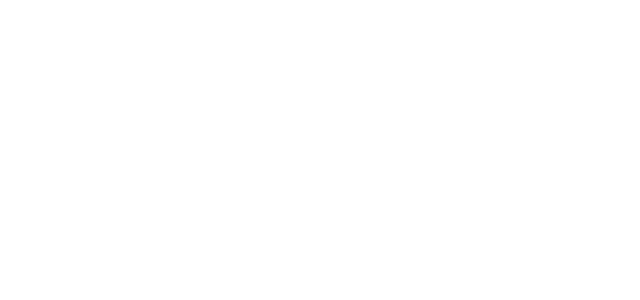
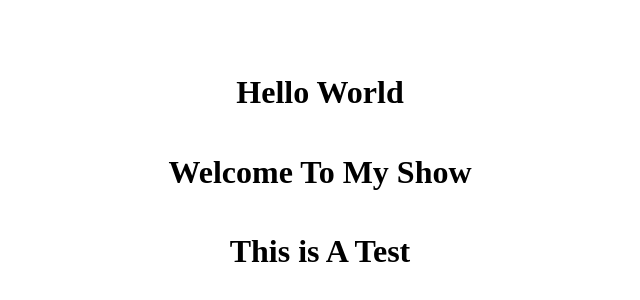
Before and after one commit to MimmDev/mini-projects, a React (Create React App) app: page / in a window 1280 px wide. Shown: the part 228-528 px from the top of the page, without its empty margins (320-960 px from the left). Built offline with nearby package versions, Linux system fonts and the light colour scheme.

Commit message:
Add Cascade component

```diff
--- a/src/App.tsx
+++ b/src/App.tsx
@@ -1,11 +1,16 @@
-import { SwipeText } from "./components/SwipeText/SwipeText";
+import { Cascade } from "./components/Cascade/Cascade";
 
 function App() {
     return (
         <div className="app-container">
             {/* <Clock /> */}
             {/* <Shapes /> */}
-            <SwipeText />
+            {/* <SwipeText /> */}
+            <Cascade interval={0.2}>
+                <h1>Hello World</h1>
+                <h1>Welcome To My Show</h1>
+                <h1>This is A Test</h1>
+            </Cascade>
         </div>
     );
 }
--- /dev/null
+++ b/src/components/Cascade/Cascade.styles.ts
@@ -0,0 +1,20 @@
+import styled, { keyframes } from "styled-components";
+
+export const slideIn = keyframes`
+	from {
+		opacity: 0;
+		transform: translate3d(-100px, 0, 0);
+	}
+
+	to {
+		opacity: 1;
+		transform: translate3d(0, 0, 0);
+	}
+`;
+
+export const CascadeIn = styled.div<{ interval: number }>`
+    opacity: 0;
+    transform: translate3d(-100px, 0, 0);
+    animation: ${slideIn} 1s ease forwards;
+    animation-delay: ${(props) => props.interval}s;
+`;
--- /dev/null
+++ b/src/components/Cascade/Cascade.tsx
@@ -0,0 +1,29 @@
+import { useEffect, useRef } from "react";
+import { CascadeIn } from "./Cascade.styles";
+
+interface CascadeProps {
+    children: React.ReactNode[];
+    interval: number;
+}
+
+export const Cascade = ({ children, interval }: CascadeProps) => {
+    const itemsRef = useRef<(HTMLDivElement | null)[]>([]);
+
+    useEffect(() => {
+        itemsRef.current = itemsRef.current.slice(0, children.length);
+    }, [children.length]);
+
+    return (
+        <>
+            {children.map((child, i) => (
+                <CascadeIn
+                    interval={i * interval}
+                    key={i}
+                    ref={(el) => (itemsRef.current[i] = el)}
+                >
+                    {child}
+                </CascadeIn>
+            ))}
+        </>
+    );
+};
```
Also changed, not shown: 1 other file (tests, documents, lock files or other folders).
